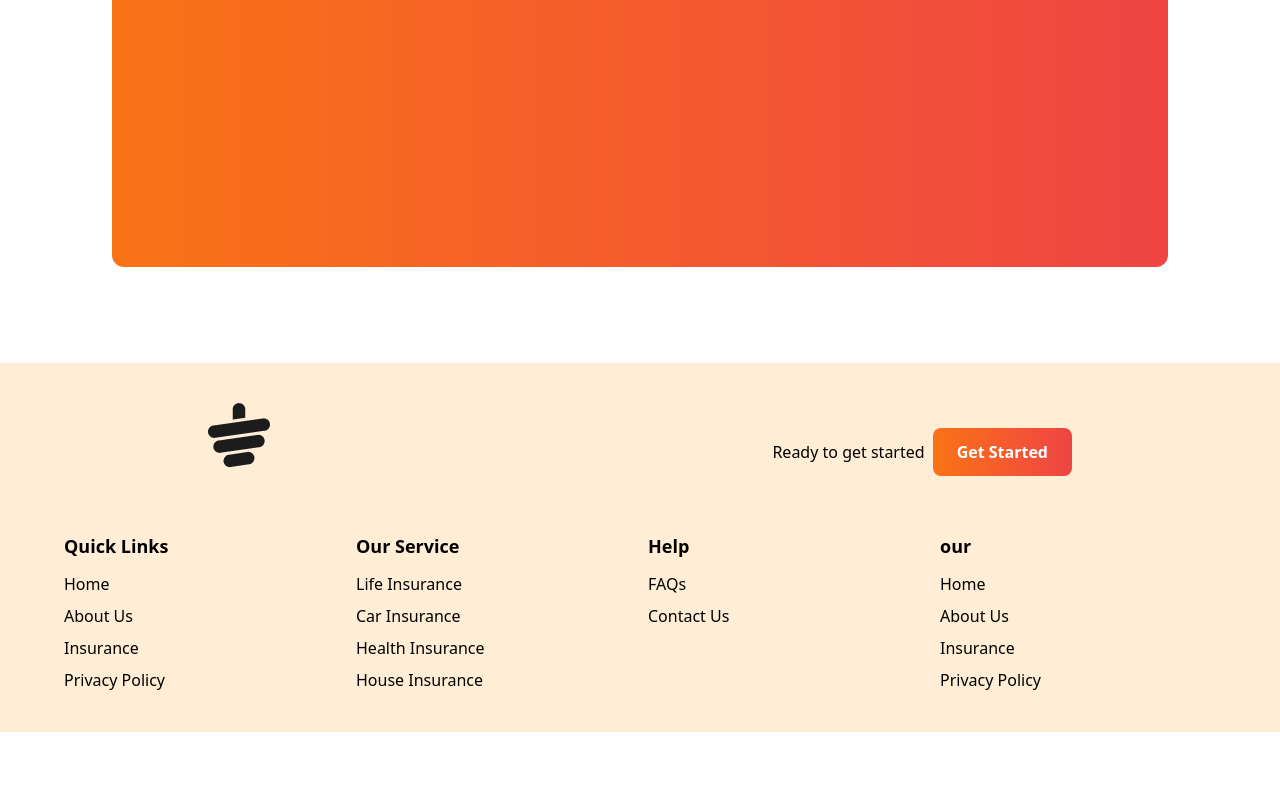
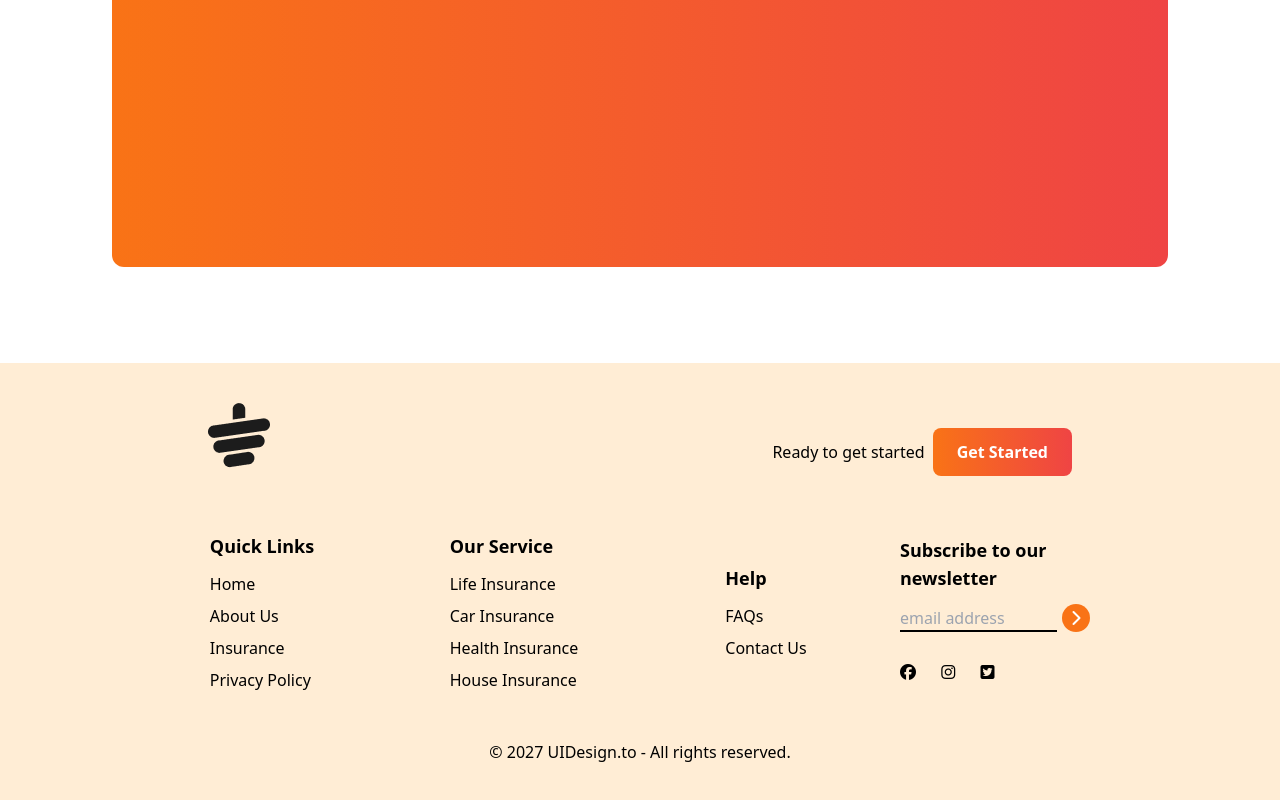
Before and after one commit to Shorifuzzaman2020/tea-house-landing-page-design, a plain HTML site: page index.html in a window 1280 px wide. Shown: the part 2405-3205 px from the top of the page. Before the commit the page ends 3137 px from the top, so only its background shows below. Drawn offline with nearby package versions, Linux system fonts and the light colour scheme.

Commit message:
footer design

```diff
--- a/index.html
+++ b/index.html
@@ -157,7 +157,7 @@
                     </div>
                 </div>
             </div>
-            <div class="grid grid-cols-1 md:grid-cols-2 lg:grid-cols-4 gap-4">
+            <div class="grid grid-cols-1 mx-20 place-items-center md:grid-cols-2 lg:grid-cols-4 gap-4">
                 <div>
                     <h2 class="font-bold text-lg mb-3">Quick Links</h2>
                     <ul class="space-y-2">
@@ -184,14 +184,22 @@
                     </ul>
                 </div>
                 <div>
-                    <h2 class="font-bold text-lg mb-3">our</h2>
-                    <ul class="space-y-2">
-                        <li>Home</li>
-                        <li>About Us</li>
-                        <li>Insurance</li>
-                        <li>Privacy Policy</li>
-                    </ul>
+                    <h2 class="font-bold text-lg mb-3">Subscribe to our newsletter</h2>
+                    <div class="flex flex-col space-y-2">
+                        <div>
+                            <input class="bg-transparent border-b-2 border-black w-4/6" placeholder="email address" type="text">
+                            <i class="fa-solid fa-chevron-right w-7 h-7 bg-orange-500 inline-flex rounded-full text-white font-bold justify-center items-center"></i>
+                            <div class="flex justify-between w-2/5 mb-2 mt-8">
+                                <i class="fa-brands fa-facebook"></i>
+                                <i class="fa-brands fa-instagram"></i>
+                                <i class="fa-brands fa-square-twitter"></i>
+                            </div>
+                        </div>
+                    </div>
                 </div>
+            </div>
+            <div class="text-center pt-4 mt-8">
+                <p class="">© 2027 UIDesign.to - All rights reserved.</p>
             </div>
     </footer>
 </body>
```
